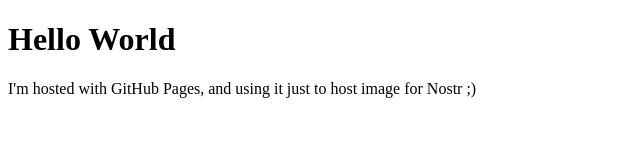
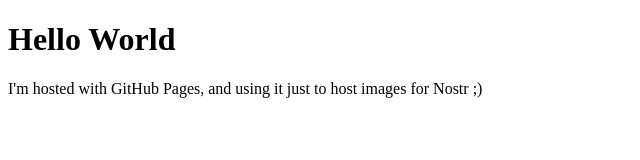
Before and after one commit to danlatorre/danlatorre.github.io, a plain HTML site: page index.html in a window 1280 px wide. Shown: the full height of the page, 0-640 px from the left. Drawn offline with Linux system fonts and the light colour scheme.

Commit message:
Update index.html

```diff
--- a/index.html
+++ b/index.html
@@ -2,6 +2,6 @@
 <html>
 <body>
 <h1>Hello World</h1>
-<p>I'm hosted with GitHub Pages, and using it just to host image for Nostr ;)</p>
+<p>I'm hosted with GitHub Pages, and using it just to host images for Nostr ;)</p>
 </body>
 </html>
```
